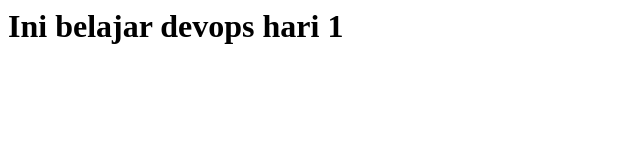
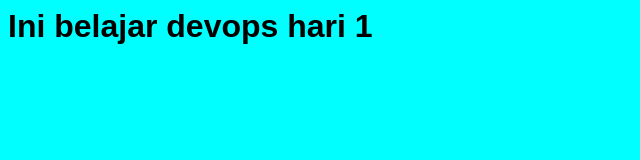
Before and after one commit to Ismail3004/repo-git, a plain HTML site: page index.html in a window 1280 px wide. Shown: the whole page, without its empty margins (0-640 px from the left). Drawn offline with Linux system fonts and the light colour scheme.

Commit message:
add style

```diff
--- a/index.html
+++ b/index.html
@@ -1,2 +1,3 @@
+<link rel="stylesheet" href="style/style.css">
 <title>Training Devops</title>
 <h1>Ini belajar devops hari 1</h1>
--- /dev/null
+++ b/style/style.css
@@ -0,0 +1,4 @@
+body {
+    background-color: aqua;
+    font-family: Arial, Helvetica, sans-serif;
+}
```
